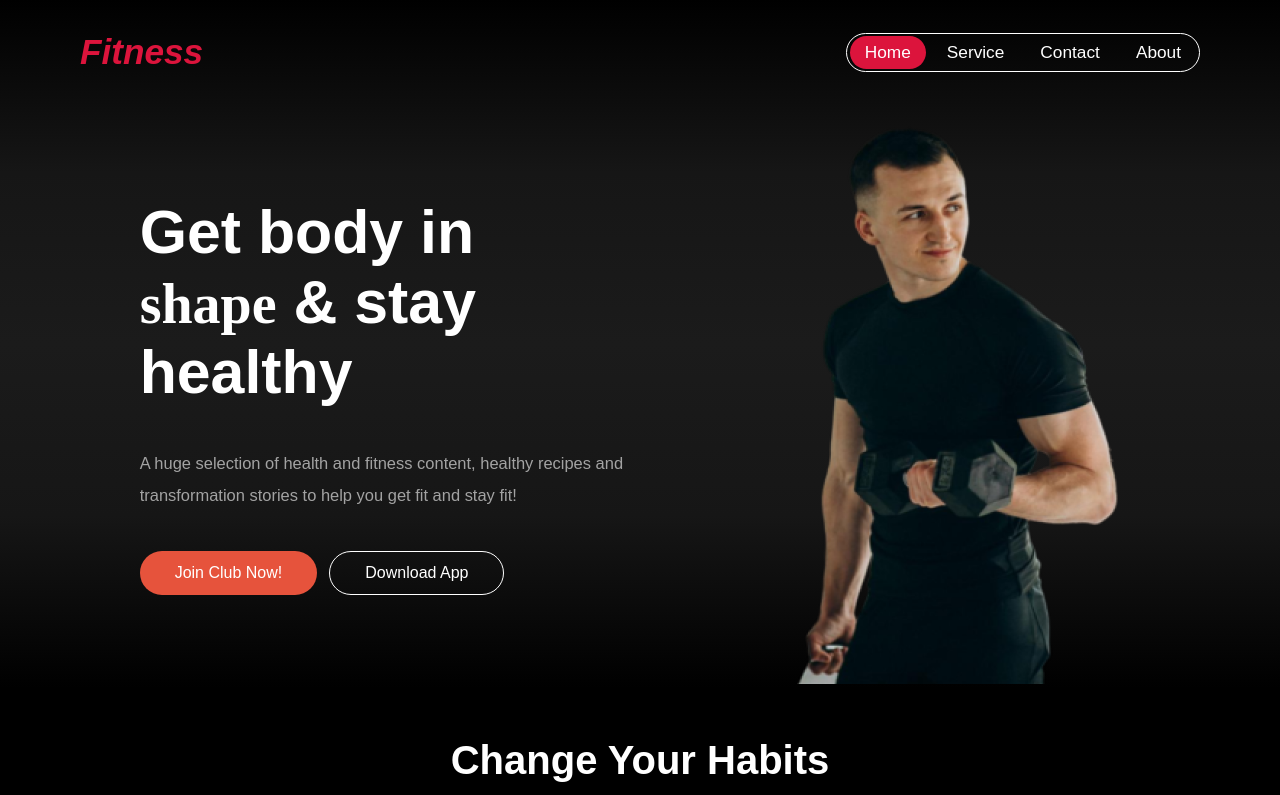
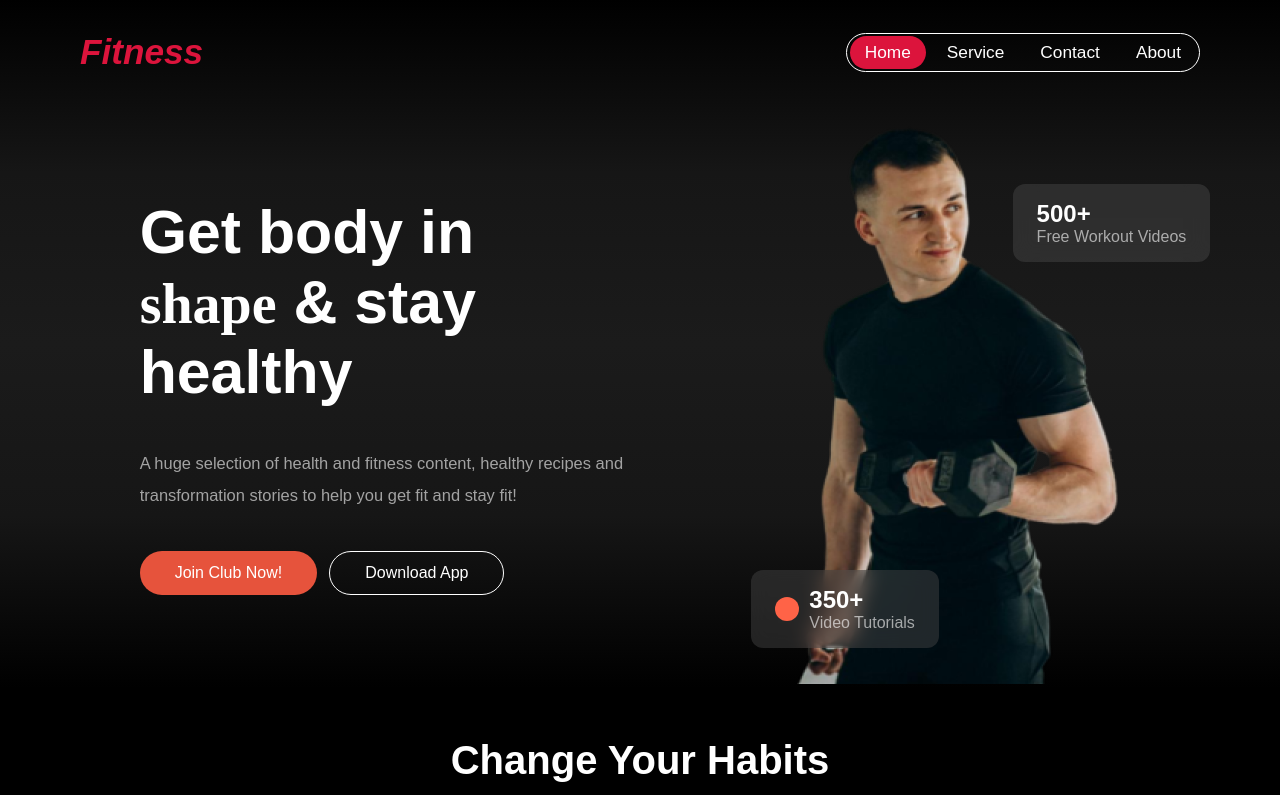
Before and after one commit to SIAM-TheLegend/jm-2, a plain HTML site: page index.html in a window 1280 px wide. Shown: the top 795 px of the page. Drawn offline with Linux system fonts and the light colour scheme; a web font is replaced by a local one.

Commit message:
Floating cards section done in header image.

```diff
--- a/index.html
+++ b/index.html
@@ -34,6 +34,17 @@
         </div>
         <div id="header-img">
           <img src="images/image-header.png" />
+          <div class="img-div img-div-1">
+            <h2>500+</h2>
+            <p class="dim-text">Free Workout Videos</p>
+          </div>
+          <div class="img-div img-div-2">
+            <div class="ball"></div>
+            <div>
+              <h2>350+</h2>
+              <p class="dim-text">Video Tutorials</p>
+            </div>
+          </div>
         </div>
       </section>
     </header>
--- a/style.css
+++ b/style.css
@@ -125,7 +125,35 @@ header section {
 }
 #header-img > img {
   height: 100%;
+  position: relative;
 }
+.img-div {
+  padding: 16px 24px;
+  position: absolute;
+  border-radius: 12px;
+  background: rgba(80, 80, 80, 0.4);
+  backdrop-filter: blur(10px);
+}
+.img-div-1 {
+  top: 80px;
+  right: -70px;
+}
+.img-div-2 {
+  display: flex;
+  align-items: center;
+  gap: 10px;
+  bottom: 40px;
+  left: -40px;
+}
+.ball {
+  background: tomato;
+  border-radius: 50%;
+  padding: 12px;;
+  aspect-ratio: 1 / 1;
+}
+
+
+
 
 /* -------------------------------------------------- */
 /* Change your habits section */
```
